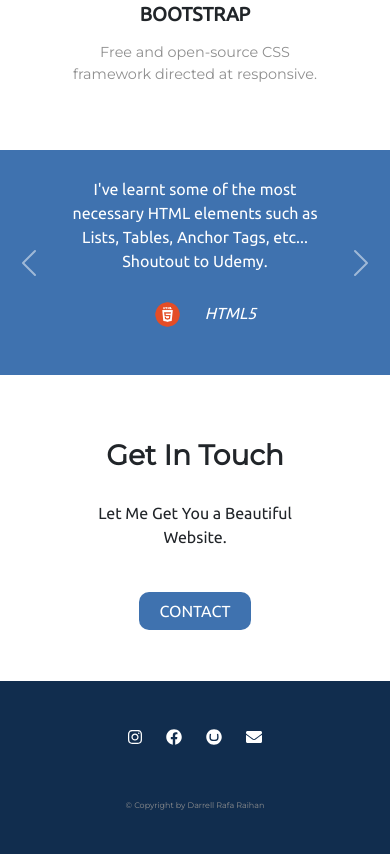
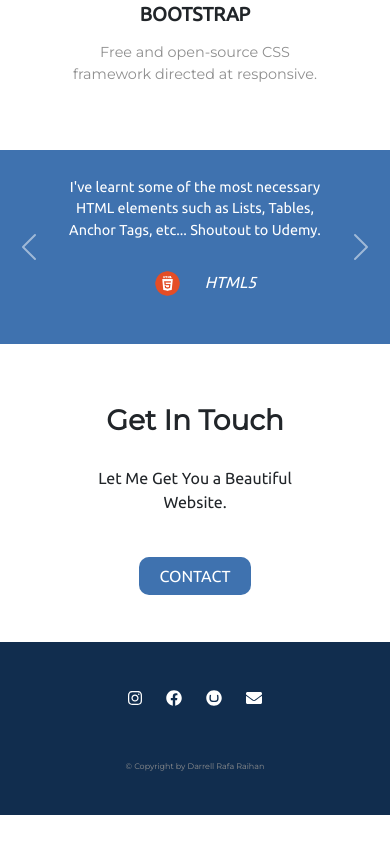
Before and after one commit to BigManDarrell/Personal-Site, a plain HTML site: page index.html in a window 390 px wide. Shown: the part 967-1821 px from the top of the page. After the commit the page ends 1782 px from the top, so only its background shows below. Drawn offline with nearby package versions, Linux system fonts and the light colour scheme.

Commit message:
2nd edit

```diff
--- a/styles.css
+++ b/styles.css
@@ -222,13 +222,13 @@ p{
     /* Journey Section */
 
     #journey h2 {
-        font-size: 1rem;
+        font-size: 0.9rem;
     }
 
     /* CTA Section */
 
     #cta .container-fluid {
-        padding: 15% 23%;
+        padding: 14% 22%;
     }
 
     #cta h2 {
```
